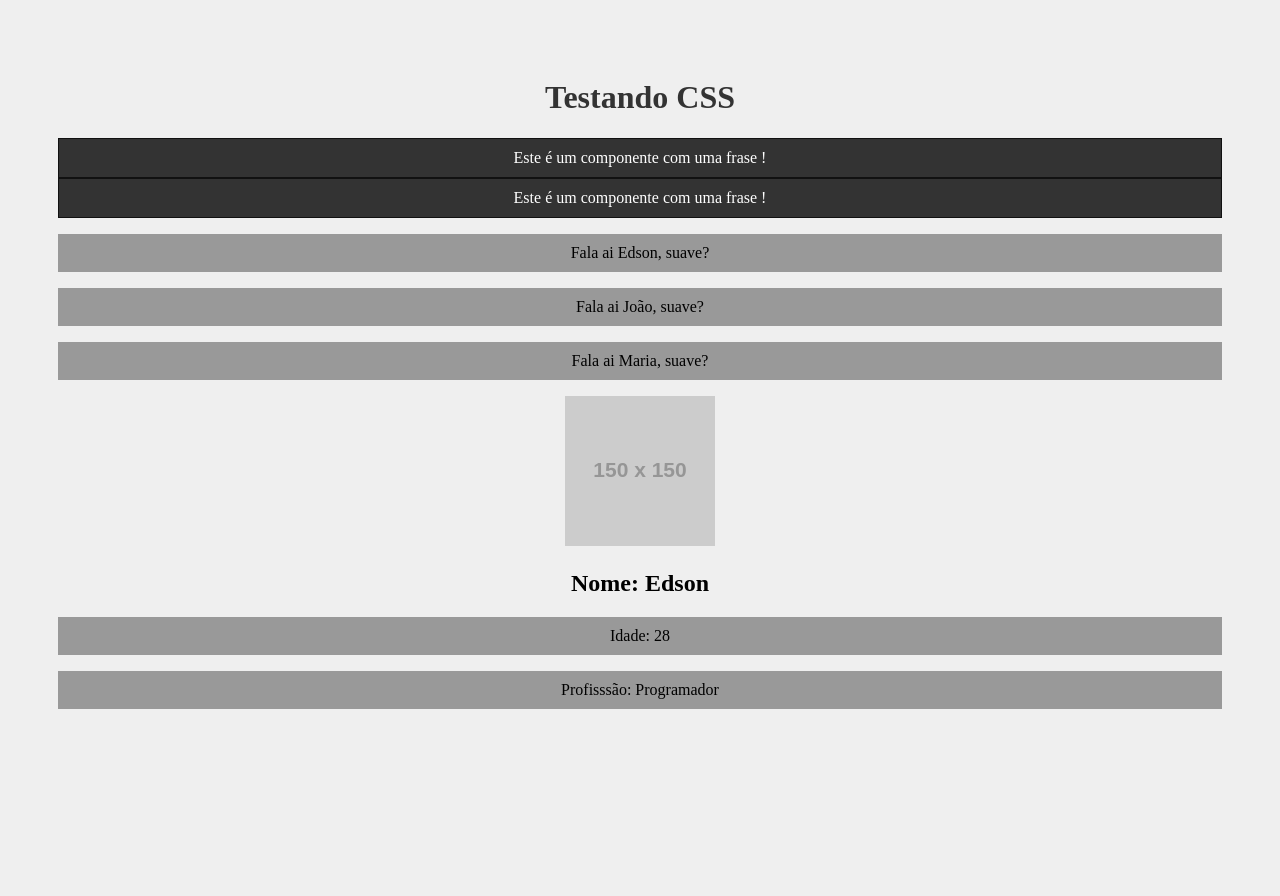
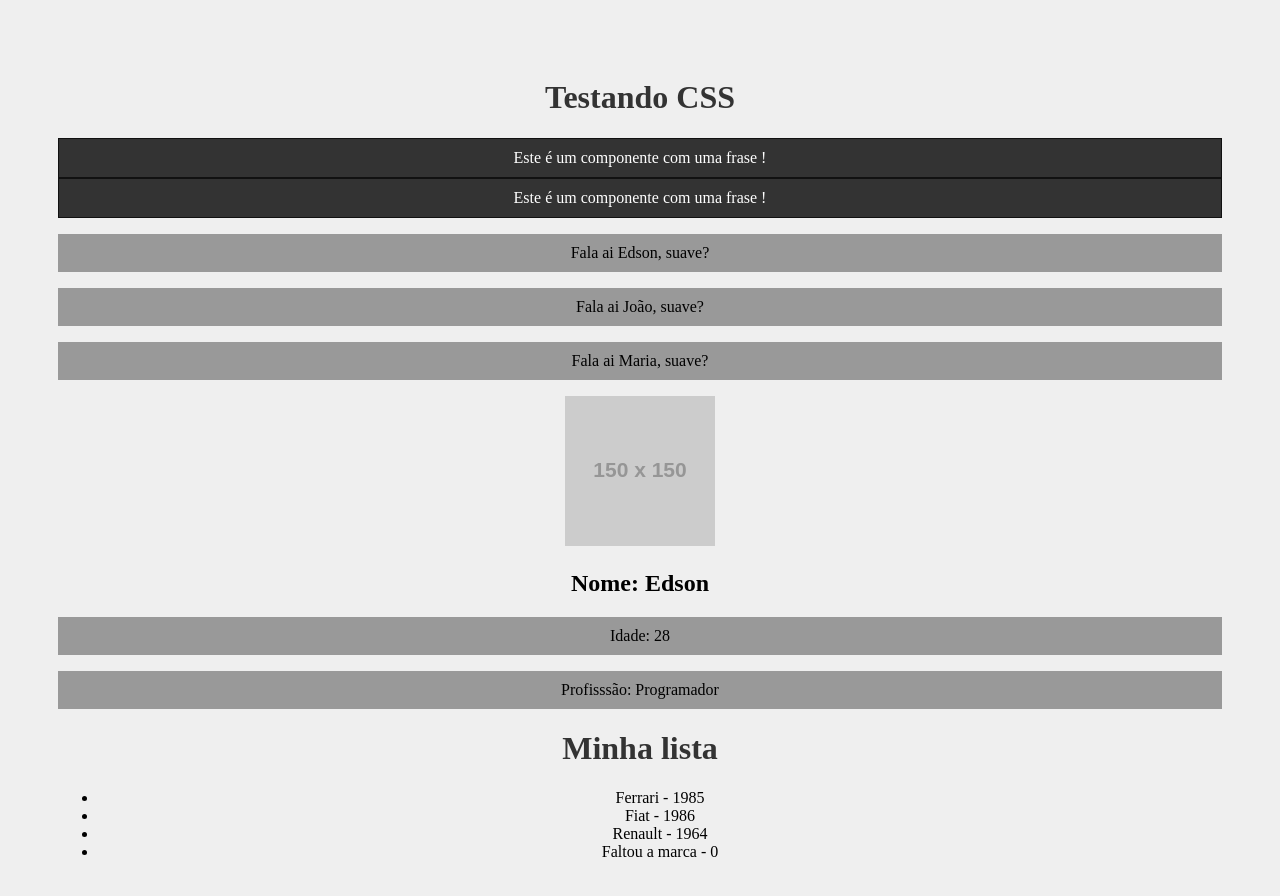
Before and after one commit to Sousa-Edson/estudando-react-js, a React (Create React App) app: page / in a window 1280 px wide. Shown: the top 896 px of the page. Before the commit the page ends 800 px from the top, so only its background shows below. Built offline with nearby package versions, Linux system fonts and the light colour scheme.

Commit message:
avançando em props

```diff
--- a/src/App.js
+++ b/src/App.js
@@ -1,23 +1,27 @@
-import './App.css';
-import Pessoa from './components/Pessoa';
-import SayMyName from './components/SayMyName';
-import Frase from './components/Frase';
+import "./App.css";
+import Pessoa from "./components/Pessoa";
+import SayMyName from "./components/SayMyName";
+import Frase from "./components/Frase";
+import List from "./components/List";
 
 function App() {
-  const nome = "Maria"
+  const nome = "Maria";
   return (
-    <div className='App'>
+    <div className="App">
       <h1>Testando CSS</h1>
-      <Frase/>
-      <Frase/>
+      <Frase />
+      <Frase />
       <SayMyName nome="Edson" />
       <SayMyName nome="João" />
       <SayMyName nome={nome} />
-      <Pessoa nome="Edson" idade="28" profissao="Programador" foto="https://via.placeholder.com/150" />
-
-
+      <Pessoa
+        nome="Edson"
+        idade="28"
+        profissao="Programador"
+        foto="https://via.placeholder.com/150"
+      />
+      <List />
     </div>
-
   );
 }
 export default App;
--- /dev/null
+++ b/src/components/Item.js
@@ -0,0 +1,21 @@
+import PropTypes from "prop-types";
+function Item({ marca, ano_lancamento }) {
+  return (
+    <>
+      <li>
+        {marca} - {ano_lancamento}
+      </li>
+    </>
+  );
+}
+
+Item.propTypes = {
+  marca: PropTypes.string.isRequired,
+  ano_lancamento: PropTypes.number,
+};
+Item.defaultProps = {
+  marca: "Faltou a marca",
+  ano_lancamento: 0,
+};
+
+export default Item;
--- /dev/null
+++ b/src/components/List.js
@@ -0,0 +1,15 @@
+import Item from "./Item";
+function List() {
+  return (
+    <>
+      <h1>Minha lista</h1>
+      <ul>
+        <Item marca="Ferrari" ano_lancamento={1985} />
+        <Item marca="Fiat" ano_lancamento={1986} />
+        <Item marca="Renault" ano_lancamento={1964} />
+        <Item />
+      </ul>
+    </>
+  );
+}
+export default List;
--- a/src/index.css
+++ b/src/index.css
@@ -1,5 +1,6 @@
 body{
   padding: 50px;
+  padding-bottom: 500px;
   background-color: #efefef;
 }
 h1{
```
